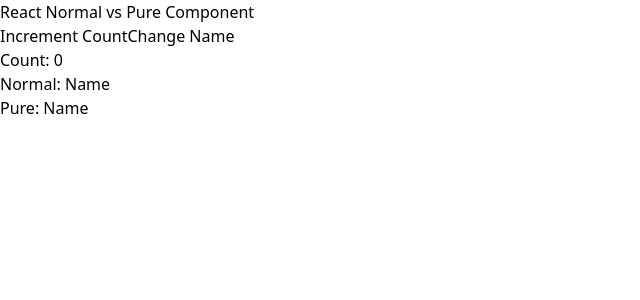
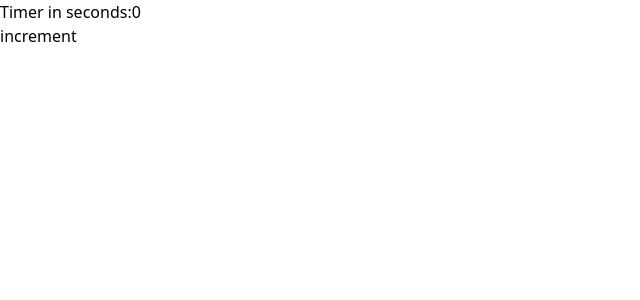
Before and after one commit to Vrushab-hulle/full-stack, a React (Vite) app in the folder react-demos/: page / in a window 1280 px wide. Shown: the top 300 px of the page, without its empty margins (0-640 px from the left). Built offline with nearby package versions, Linux system fonts and the light colour scheme.

Commit message:
minor chnages

```diff
--- a/react-demos/src/App1.jsx
+++ b/react-demos/src/App1.jsx
@@ -11,6 +11,7 @@ import { Parent } from "./useCallBack/Parent";
 import PortalExample from "./Modal(PORTAL)/PortalExample";
 import NoPortalExample from "./Modal(PORTAL)/NoPortalExample";
 import Pure from "./purecomponent/Pure";
+import RefExample from "./refExample";
 
 const LazyComponent = React.lazy(() => import("./MachineCoding/Q21"));
 
@@ -119,7 +120,8 @@ const App1 = () => {
       {/* <Parent /> */}
       {/* <PortalExample /> */}
       {/* <NoPortalExample /> */}
-      <Pure />
+      {/* <Pure /> */}
+      <RefExample />
     </>
   );
 };
--- a/react-demos/src/Greeting.jsx
+++ /dev/null
@@ -1,14 +0,0 @@
-import React from "react";
-
-const Greeting = () => {
-  const name = "John";
-  const date = new Date();
-  return (
-    <div>
-      <h1>{name}</h1>
-      <p>{date.getDate()}</p>
-    </div>
-  );
-};
-
-export default Greeting;
--- /dev/null
+++ b/react-demos/src/RefExample.jsx
@@ -0,0 +1,28 @@
+import React, { useEffect, useRef } from "react";
+
+const RefExample = () => {
+  const timerRef = useRef(0);
+
+  // useEffect(() => {
+  //   const interval = setInterval(() => {
+  //     timerRef.current += 1;
+  //     console.log(timerRef.current); // updates internally
+  //   }, 1000);
+
+  //   return () => clearInterval(interval);
+  // }, []);
+
+  function handleClick() {
+    timerRef.current += 1;
+    console.log(timerRef.current); // updates internally
+  }
+
+  return (
+    <>
+      <p>Timer in seconds:{timerRef.current}</p>
+      <button onClick={handleClick}>increment</button>
+    </>
+  );
+};
+
+export default RefExample;
--- a/react-demos/vite.config.js
+++ b/react-demos/vite.config.js
@@ -5,4 +5,8 @@ import tailwindcss from "@tailwindcss/vite";
 // https://vite.dev/config/
 export default defineConfig({
   plugins: [react(), tailwindcss()],
+  server: {
+    host: "127.0.0.1",
+    port: 3000, // use 3000 instead of 5173
+  },
 });
```
